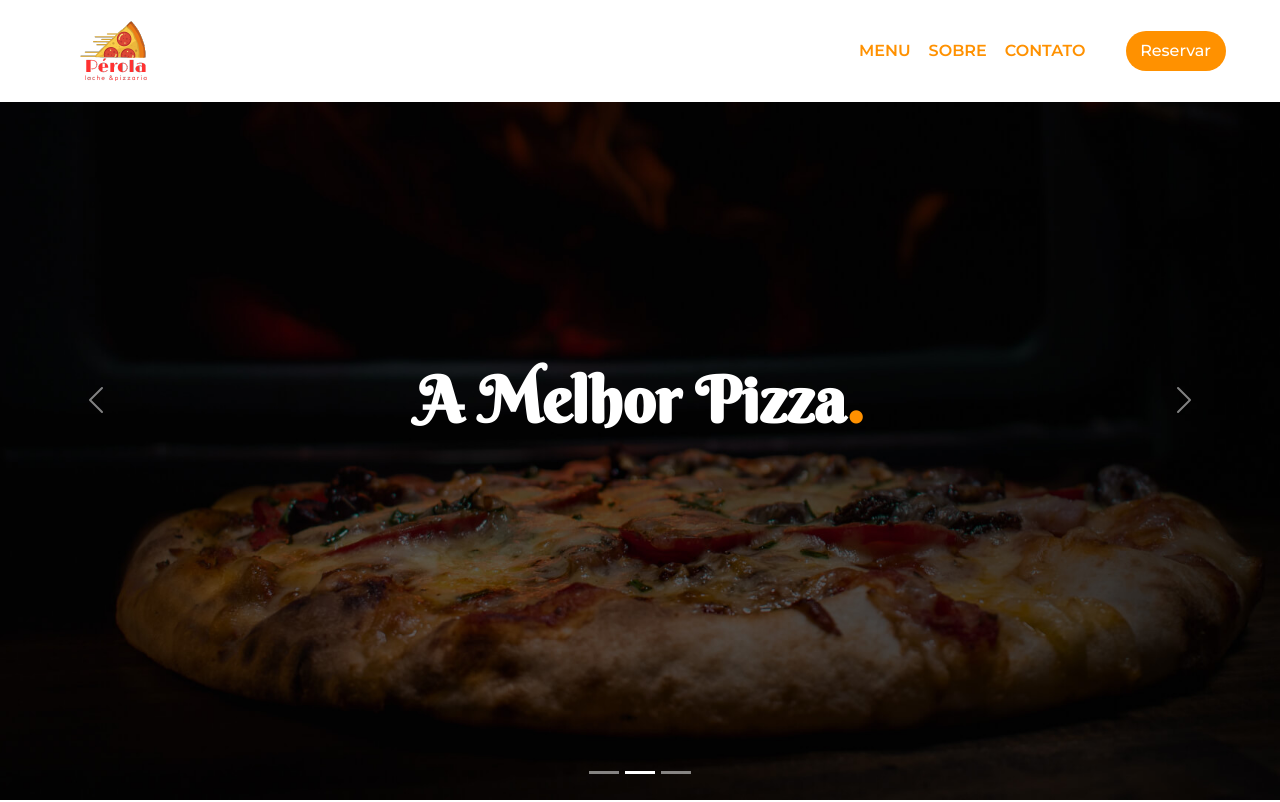
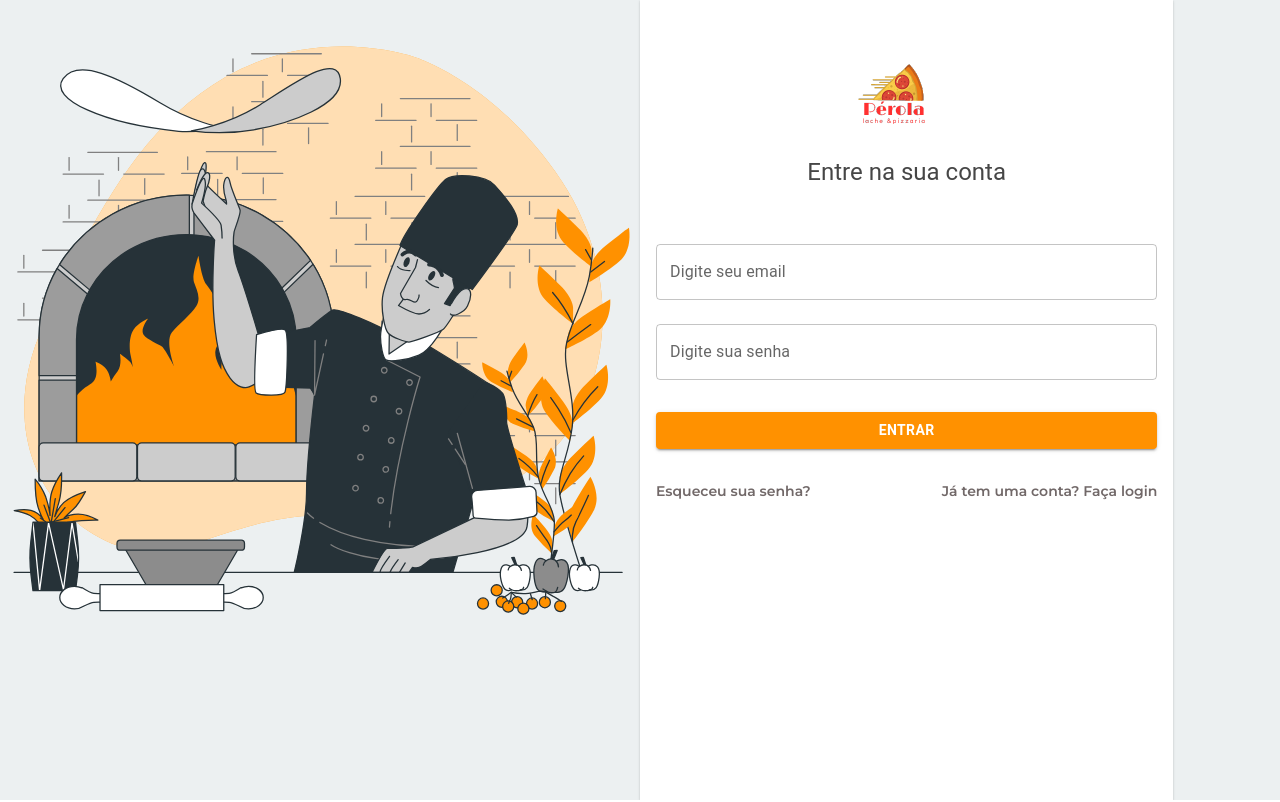
Before and after one commit to itseduardolima/restaurant-frontend, a React (Create React App) app: page /signIn in a window 1280 px wide. Shown: the top 802 px of the page. Built offline with nearby package versions, Linux system fonts and the light colour scheme.

Commit message:
chore: add react-router-dom

```diff
--- a/src/App.tsx
+++ b/src/App.tsx
@@ -1,13 +1,13 @@
-import Home from "./pages/Home";
+import { QueryClientProvider, QueryClient } from '@tanstack/react-query'
+import { AppRoutes } from './routes'
 
-function App() {
+const queryClient = new QueryClient()
+
+export const App = () => {
   return (
-    <>
-      <Home />
-      <main></main>
-      <main></main>
-    </>
-  );
+    <QueryClientProvider client={queryClient}>
+      < AppRoutes />
+    </QueryClientProvider>
+
+  )
 }
-
-export default App;
--- a/src/index.css
+++ b/src/index.css
@@ -3,9 +3,12 @@
     padding: 0;
     box-sizing: border-box;
     font-family: 'Montserrat', sans-serif;
+    color: rgba(0, 0, 0, 0.726);
 }
 
 :root {
     --bg-primary: #FF9100;
     --bg-primary-light: #FFA733;
+    --bg-text: rgba(0, 0, 0, 0.726);
+    --font-primary: 'Montserrat', sans-serif;
 }
--- a/src/index.tsx
+++ b/src/index.tsx
@@ -1,14 +1,17 @@
-import React from 'react';
-import ReactDOM from 'react-dom/client';
-import 'bootstrap/dist/css/bootstrap.min.css';
-import './index.css';
-import App from './App';
+import React from "react";
+import ReactDOM from "react-dom/client";
+import "./index.css";
+import { BrowserRouter } from "react-router-dom";
+import { App } from "./App";
+
 
 const root = ReactDOM.createRoot(
-  document.getElementById('root') as HTMLElement
+  document.getElementById("root") as HTMLElement
 );
 root.render(
   <React.StrictMode>
-    <App />
+    <BrowserRouter>
+      <App />
+    </BrowserRouter>
   </React.StrictMode>
 );
--- /dev/null
+++ b/src/routes/index.tsx
@@ -0,0 +1,12 @@
+import { Route, Routes } from "react-router-dom";
+import SignInPage from "../pages/SignIn";
+import Home from "../pages/Home";
+
+export const AppRoutes = () => {
+  return (
+    <Routes>
+      <Route path="/" element={<Home />} />
+      <Route path="/signIn" element={<SignInPage />} />
+    </Routes>
+  );
+};
```
